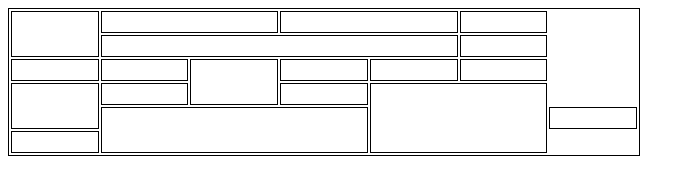
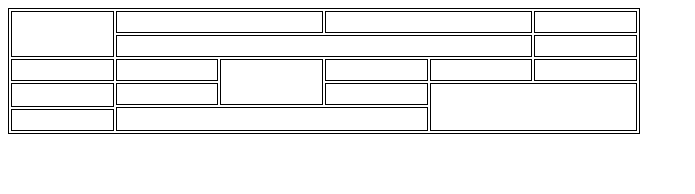
Before and after one commit to IlyaChernets/LAB2, a plain HTML site: page index.html in a window 1280 px wide. Shown: the whole page, without its empty margins (0-695 px from the left). Drawn offline with Linux system fonts and the light colour scheme.

Commit message:
upd index.html

```diff
--- a/index.html
+++ b/index.html
@@ -41,9 +41,6 @@
 
         <tr>
             <td rowspan="2" colspan="3">&nbsp;</td>
-            <th>&nbsp;</th>  <!-- ПРИ ВИДАЛЕННІ ЦІЄЇ СТРОКИ ВИДАЛЯЄТЬСЯ НИЖНІЙ ROW, А З НEЮ ДОДАЄТЬСЯ ОДНА КЛІТИНКА СПРАВА :( -->
-
-
         </tr>
 
         <tr>
```
